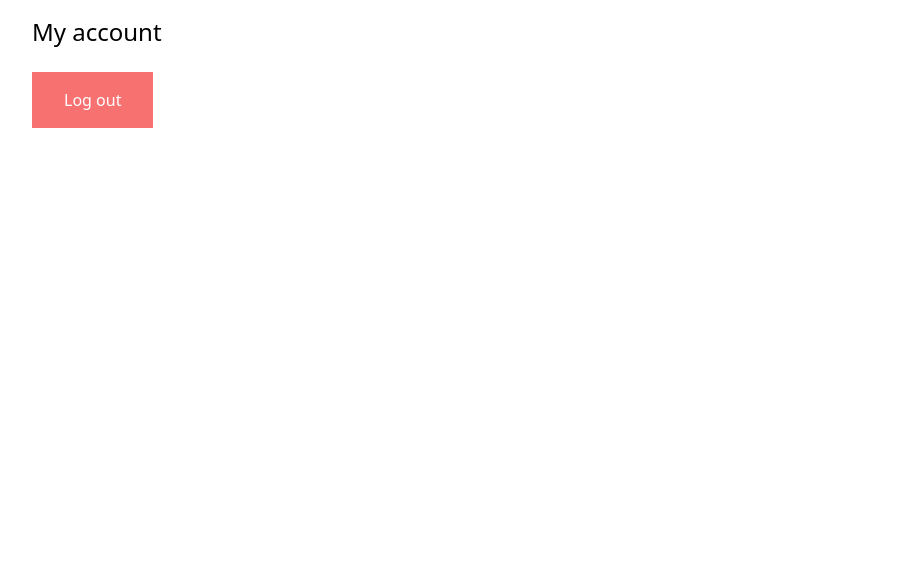
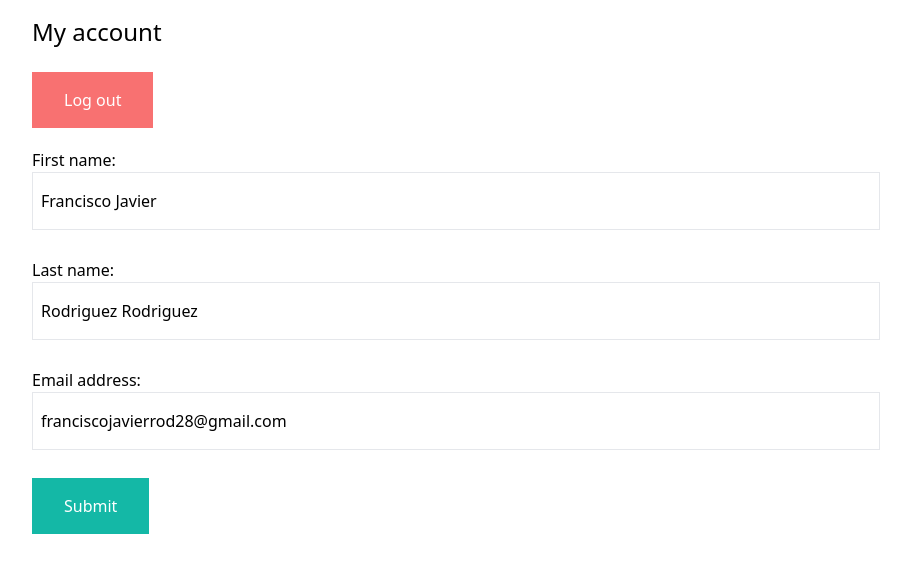
Before and after one commit to rexcom28/multivendor, a Django app: page /myaccount/ in a window 1280 px wide. Shown: the part 72-645 px from the top of the page, without its empty margins (184-1095 px from the left). Run offline with Django 3.2, Linux system fonts and the light colour scheme; a user stored in the database is signed in; data comes from the database, SQL or seed files in the repository; both versions use the stored data as it was after the commit; some libraries are stand-ins or nearby versions.

Commit message:
myprofile functionality added

```diff
--- a/store/forms.py
+++ b/store/forms.py
@@ -6,7 +6,7 @@ from . models import Product
 class ProductForm(forms.ModelForm):
     class Meta:
         model = Product
-        fields = ('category', 'title', 'description', 'price', 'image',)
+        fields = ('category', 'title', 'description', 'price', 'image', 'status',)
         widgets = {
             'category': forms.Select(attrs={
                 'class': 'w-full mb-2 px-2 py-4 border border-gray-200'
@@ -25,4 +25,8 @@ class ProductForm(forms.ModelForm):
             'image': forms.FileInput(attrs={
                 'class': 'w-full mb-2 px-2 py-4 border border-gray-200'
             }),
+            'status': forms.Select(attrs={
+                'class': 'w-full mb-2 px-2 py-4 border border-gray-200'
+            }),
+
         }
--- /dev/null
+++ b/userprofile/forms.py
@@ -0,0 +1,20 @@
+from . models import Userprofile
+from django.contrib.auth.models import User
+from django import forms
+
+class UserEditForm(forms.ModelForm):
+    class Meta:
+        model = User
+        fields = ('first_name', 'last_name', 'email', )
+
+        widgets={
+            'first_name': forms.TextInput(attrs={
+               'class':  'w-full mb-2 px-2 py-4 border border-gray-200'
+            }),
+            'last_name': forms.TextInput(attrs={
+               'class':  'w-full mb-2 px-2 py-4 border border-gray-200'
+            }),
+            'email': forms.TextInput(attrs={
+               'class':  'w-full mb-2 px-2 py-4 border border-gray-200'
+            }),
+        }
--- a/userprofile/templates/userprofile/myaccount.html
+++ b/userprofile/templates/userprofile/myaccount.html
@@ -5,4 +5,12 @@
 {% block content %}
     <h1 class="text-2xl"> My account</h1>
     <a href="{% url 'logout' %}" class="mt-6 inline-block py-4 px-8 bg-red-400 text-white">Log out</a>
+
+
+    <form action="." method="post"  class="space-y-5">
+        {% csrf_token %}
+        {{form.as_p}}
+        <button class="mt-6 py-4 px-8 bg-teal-500 text-white hover:bg-teal-800">Submit</button>
+    </form>
+
 {% endblock content%}
--- a/userprofile/templates/userprofile/vendor_detail.html
+++ b/userprofile/templates/userprofile/vendor_detail.html
@@ -3,7 +3,7 @@
 {% block title %} {% firstof user.get_full_name user.username %}{% endblock title %}
 
 {% block content %}
-    <h1 class="text-2xl">{% firstof user.get_full_name user.username %}</h1>
+    <h1 class="text-2xl"><strong>{% firstof user.get_full_name user.username %}'s </strong> store products</h1>
 
     <div class="flex flex-wrap ">
         {%for product in products %}
@@ -20,6 +20,9 @@
                     </a>
                 </div>
             </div>
+        {% empty %}
+
+            <p class="mt-4 text-center">The vendor has no products active </p>
         {% endfor %}
     </div>
 {% endblock content %}
--- a/userprofile/urls.py
+++ b/userprofile/urls.py
@@ -12,7 +12,5 @@ urlpatterns = [
     path('my-store/add-product/', views.add_product, name='add_product'),
     path('my-store/edit-product/<int:pk>/', views.edit_product, name='edit_product'),
     path('my-store/delete-product/<int:pk>/', views.delete_product, name='delete_product'),
-
-
     path('vendors/<int:pk>/', views.vendor_detail, name='vendor_detail'),
 ]
--- a/userprofile/views.py
+++ b/userprofile/views.py
@@ -1,3 +1,4 @@
+
 
 
 from django.contrib import messages
@@ -8,13 +9,14 @@ from django.contrib.auth.models import User
 from django.shortcuts import redirect, render
 from django.utils.text import slugify
 from . models import Userprofile
+from .forms import UserEditForm
 
 from store.forms import ProductForm
 from store.models import Product
 
 def vendor_detail(request, pk):
     user = User.objects.get(pk=pk)
-    products =  user.products.filter(status=Product.ACTIVE)
+    products =  user.products.filter(status = Product.ACTIVE)
     return render(request, 'userprofile/vendor_detail.html', {
         'user':user,
         'products':products,
@@ -79,7 +81,17 @@ def delete_product(request, pk):
 
 @login_required
 def myaccount(request):
-    return render(request, 'userprofile/myaccount.html')
+    u = User.objects.get(pk=request.user.id)
+
+    if request.method == 'POST':
+        form = UserEditForm(request.POST, instance=u)
+        if form.is_valid():
+            form.save()
+            redirect('myaccount')
+    else:
+        form = UserEditForm(instance=u)
+
+    return render(request, 'userprofile/myaccount.html', {'form':form})
 
 def sigup(request):
     if request.method == 'POST':
```
Also changed, not shown: db.sqlite3.
